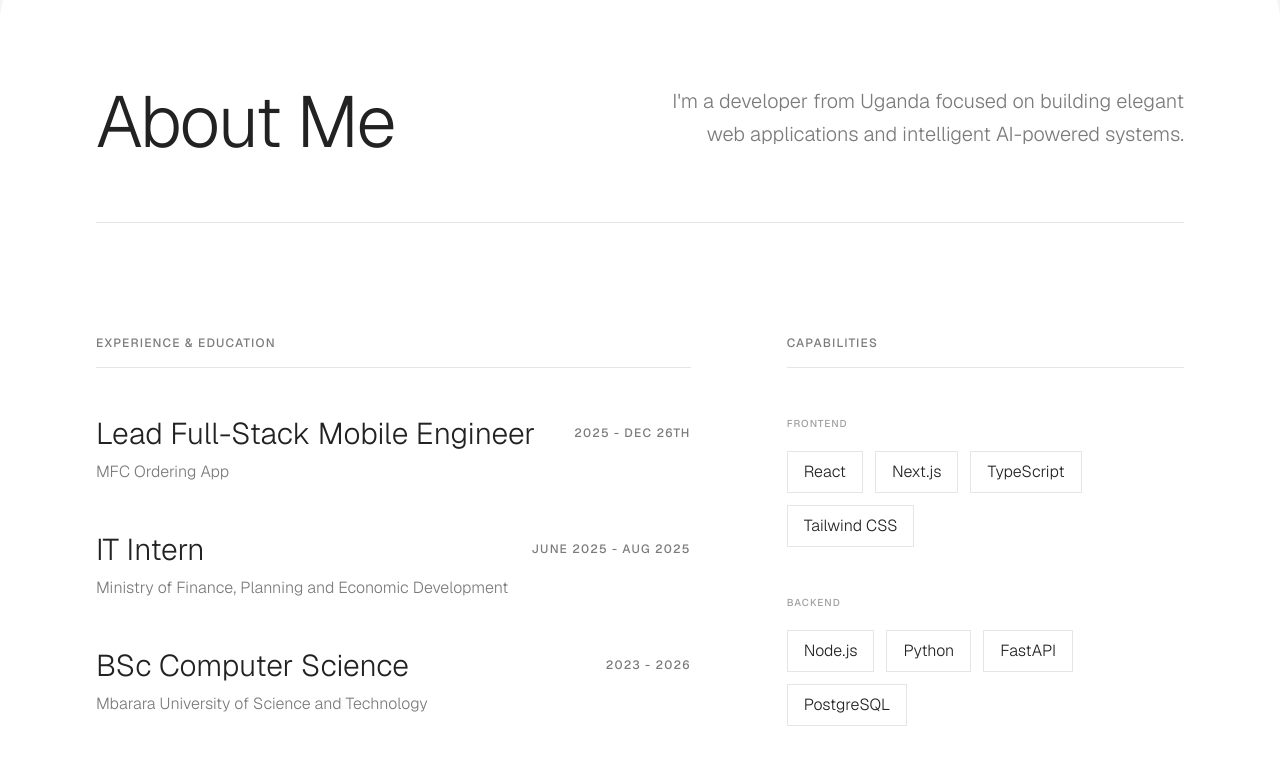
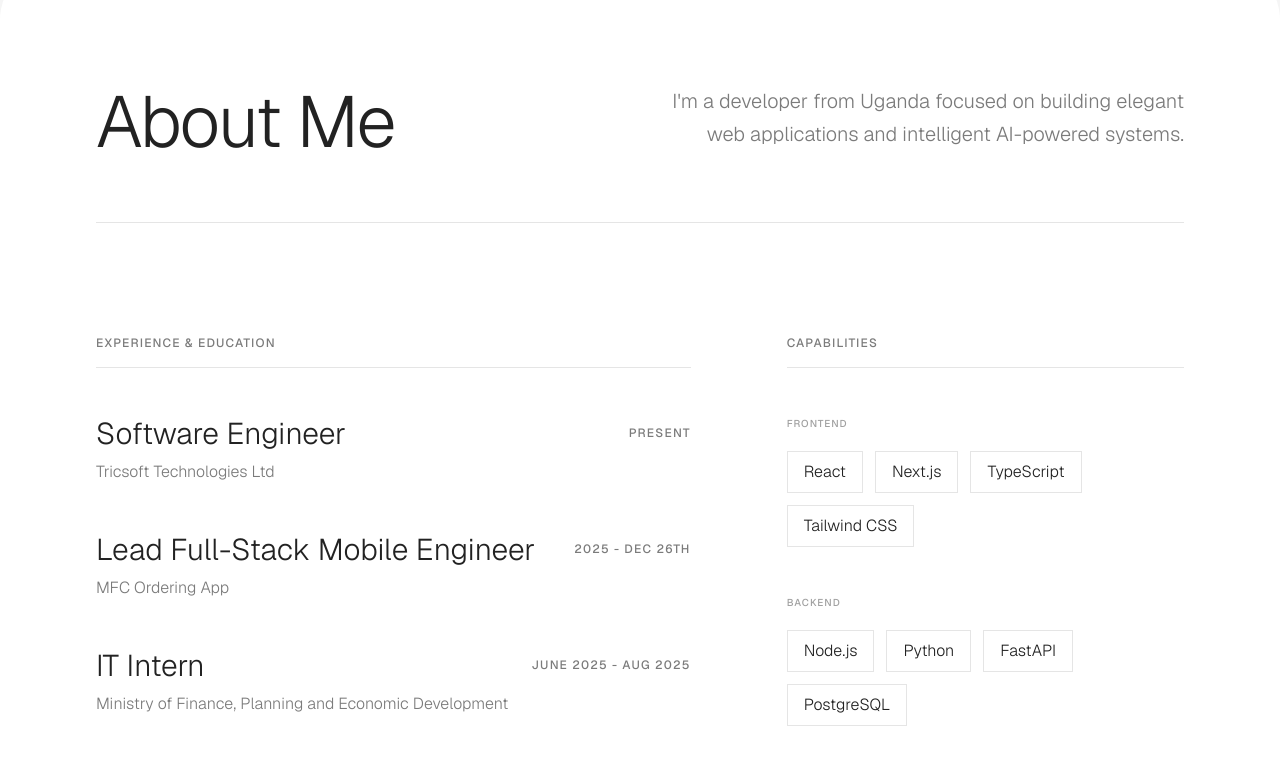
Before and after one commit to DevMubzly/porfolio, a Next.js app: page / in a window 1280 px wide. Shown: the part 843-1611 px from the top of the page. Built offline with nearby package versions, Linux system fonts and the light colour scheme.

Commit message:
Add Software Engineer role at Tricsoft Technologies Ltd to CV and About section

```diff
--- a/public/cv.html
+++ b/public/cv.html
@@ -246,6 +246,17 @@
 
             <div class="item">
                 <div class="item-header">
+                    <h3 class="item-title">Software Engineer</h3>
+                    <span class="item-meta">Present</span>
+                </div>
+                <p class="item-subtitle">Tricsoft Technologies Ltd</p>
+                <p class="item-desc">
+                    Developing and maintaining software solutions, contributing to full-stack development and collaborating on enterprise projects.
+                </p>
+            </div>
+
+            <div class="item">
+                <div class="item-header">
                     <h3 class="item-title">Lead Full-Stack Mobile Engineer</h3>
                     <span class="item-meta">2025 - Dec 26th</span>
                 </div>
--- a/src/components/AboutSection.tsx
+++ b/src/components/AboutSection.tsx
@@ -10,6 +10,11 @@ const skills = [
 ];
 
 const experience = [
+  {
+    title: "Software Engineer",
+    company: "Tricsoft Technologies Ltd",
+    period: "Present",
+  },
   {
     title: "Lead Full-Stack Mobile Engineer",
     company: "MFC Ordering App",
```
